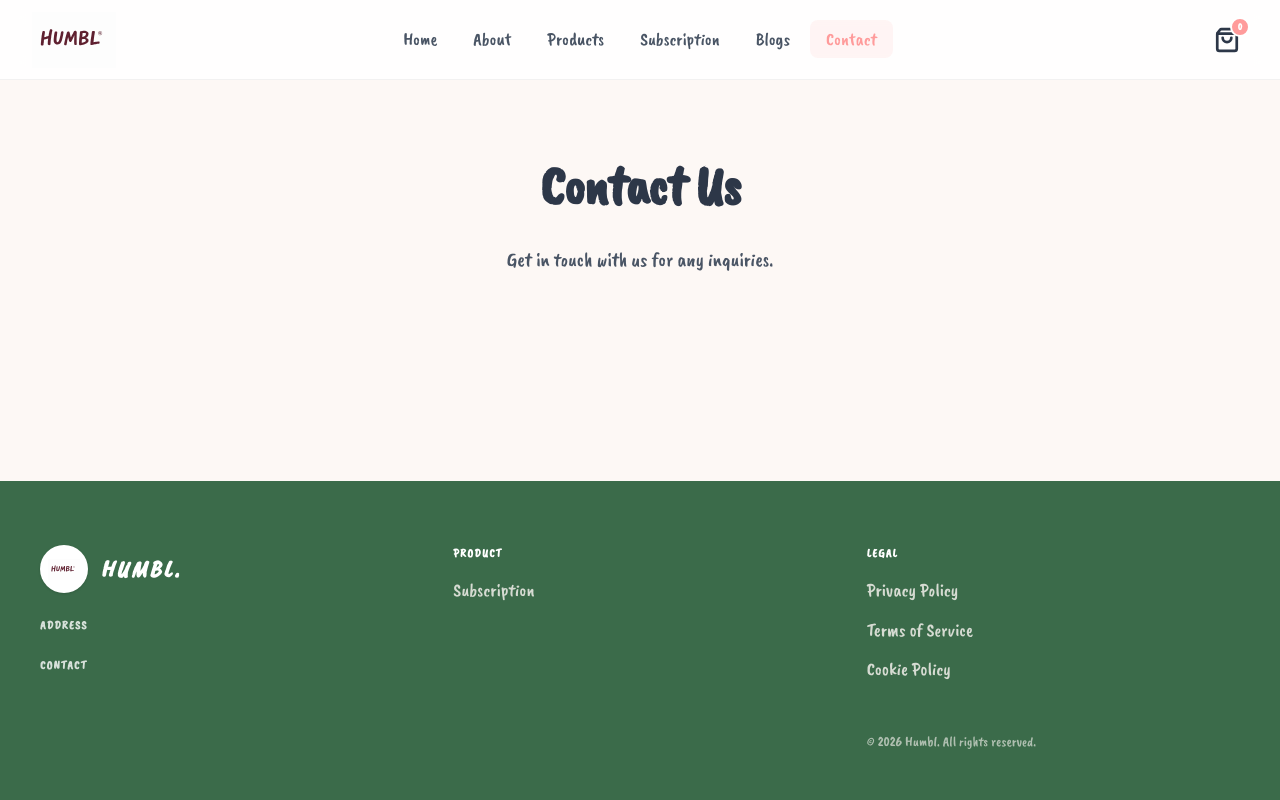
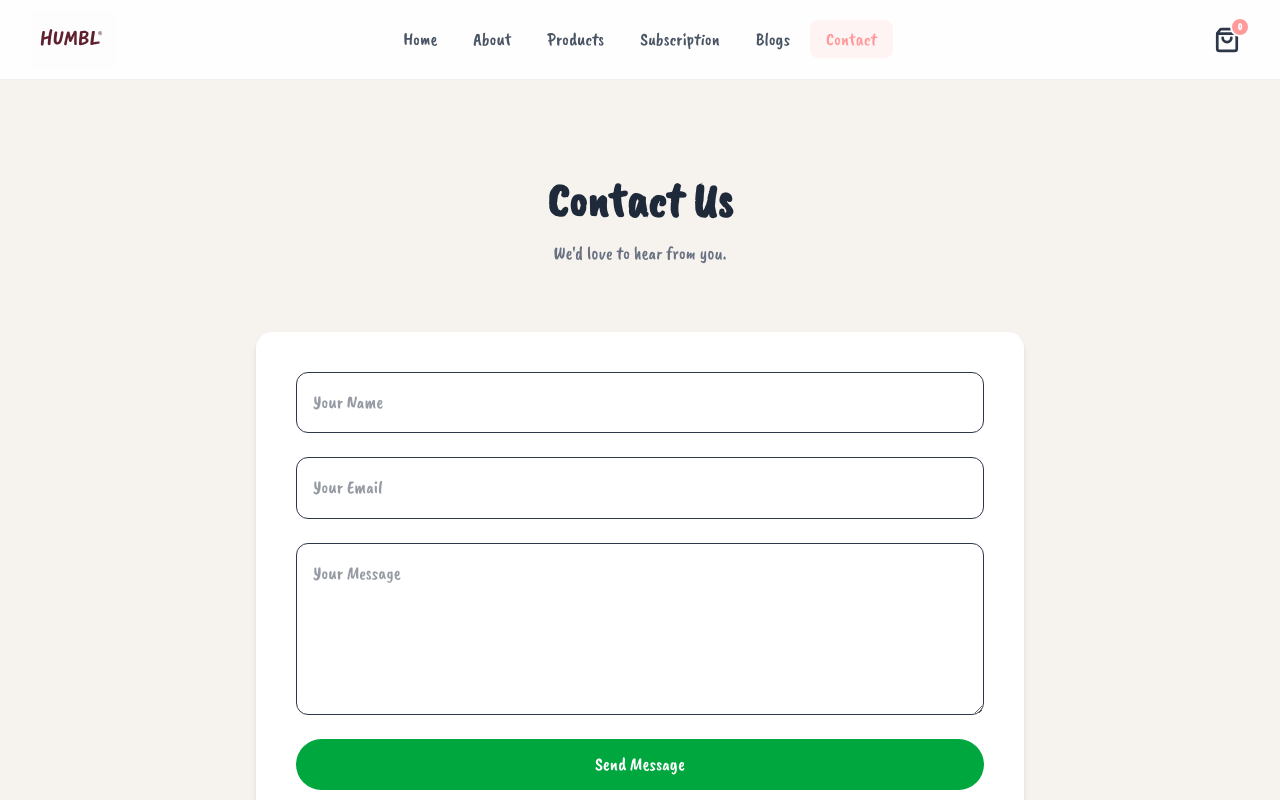
Before and after one commit to Aakash17x08/HUMBL, a React (Vite) app: page /contact in a window 1280 px wide. Shown: the top 800 px of the page. Built offline with nearby package versions, Linux system fonts and the light colour scheme.

Commit message:
Refactor Contact component layout and styling

```diff
--- a/src/pages/Contact.jsx
+++ b/src/pages/Contact.jsx
@@ -1,10 +1,55 @@
-import React from 'react';
+import React from "react";
 
 const Contact = () => {
   return (
-    <div className="max-w-7xl mx-auto px-8 py-16 text-center animate-fade-in">
-      <h1 className="text-[3.5rem] text-brand-dark mb-4 font-extrabold tracking-tight">Contact Us</h1>
-      <p className="text-xl text-gray-600 max-w-2xl mx-auto leading-relaxed">Get in touch with us for any inquiries.</p>
+    <div className="bg-[#f6f3ef] min-h-screen">
+
+      {/* HEADER */}
+      <div className="text-center pt-24 pb-16">
+        <h1 className="text-5xl font-bold text-gray-800 mb-4">
+          Contact Us
+        </h1>
+        <p className="text-gray-500">
+          We'd love to hear from you.
+        </p>
+      </div>
+
+      {/* FORM */}
+      <div className="max-w-3xl mx-auto bg-white rounded-2xl shadow-md p-10">
+        <form className="flex flex-col gap-6">
+
+          <input
+            type="text"
+            placeholder="Your Name"
+            className="p-4 rounded-xl border outline-none focus:ring-2 focus:ring-green-500"
+          />
+
+          <input
+            type="email"
+            placeholder="Your Email"
+            className="p-4 rounded-xl border outline-none focus:ring-2 focus:ring-green-500"
+          />
+
+          <textarea
+            placeholder="Your Message"
+            rows="5"
+            className="p-4 rounded-xl border outline-none focus:ring-2 focus:ring-green-500"
+          />
+
+          <button
+            type="submit"
+            className="bg-green-600 text-white py-3 rounded-full hover:bg-green-700 transition"
+          >
+            Send Message
+          </button>
+        </form>
+      </div>
+
+      {/* CONTACT INFO */}
+      <div className="text-center mt-12 text-gray-600">
+        <p>Email: hello@humbl.com</p>
+        <p>Phone: +91 999999999</p>
+      </div>
     </div>
   );
 };
```
